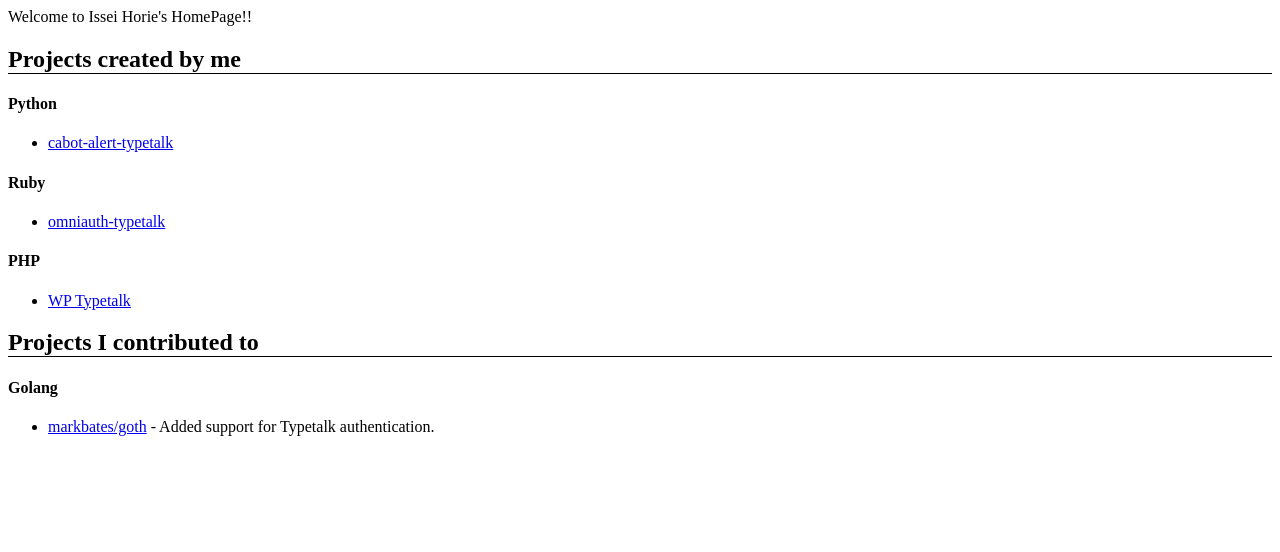
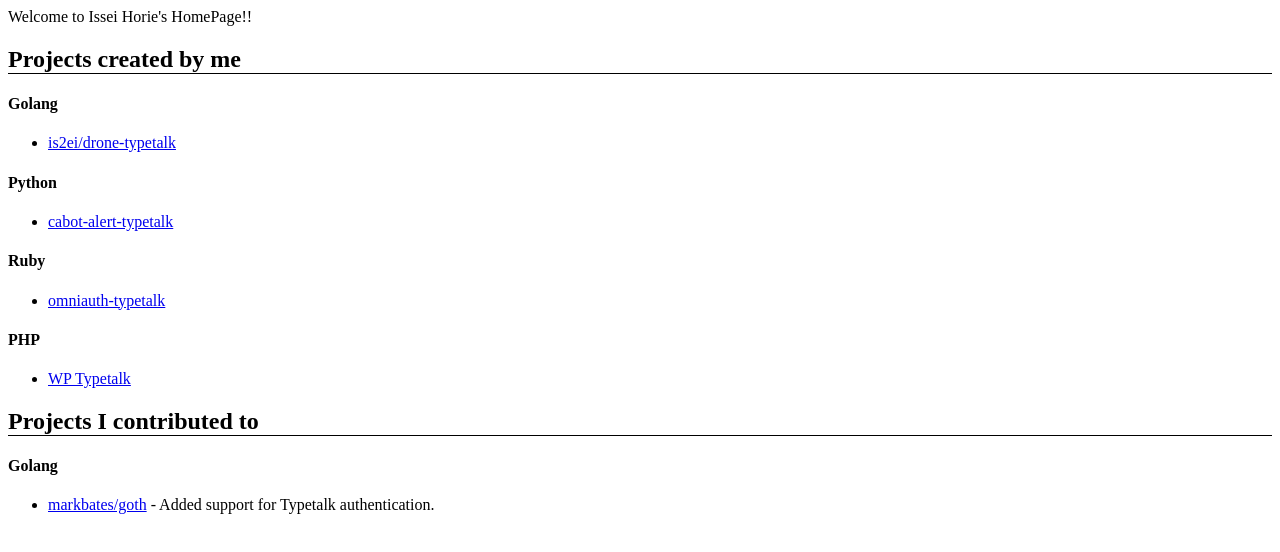
Before and after one commit to is2ei/site, a plain HTML site: page index.html in a window 1280 px wide. Drawn offline with Linux system fonts and the light colour scheme.

Commit message:
Added drone-typetalk

```diff
--- a/index.html
+++ b/index.html
@@ -1,6 +1,11 @@
 <p>Welcome to Issei Horie's HomePage!!</p>
 
 <h2 style="border-bottom: solid 1px">Projects created by me</h2>
+
+<h4>Golang</h4>
+<ul>
+    <li><a href="https://github.com/is2ei/drone-typetalk" target="_blank">is2ei/drone-typetalk</a></li>
+</ul>
 
 <h4>Python</h4>
 <ul>
```
